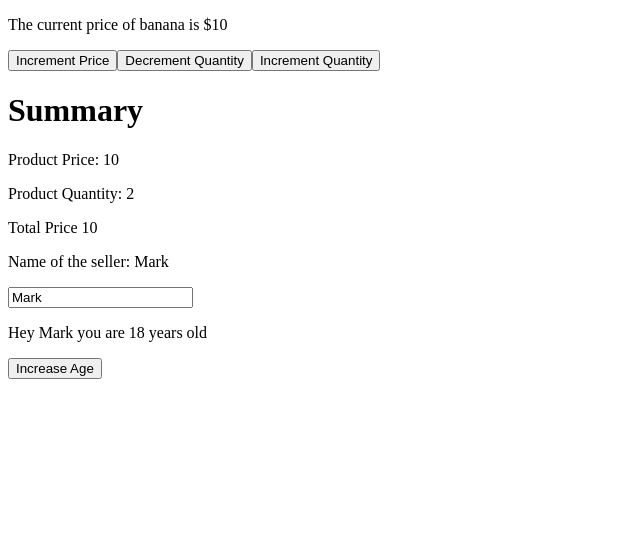
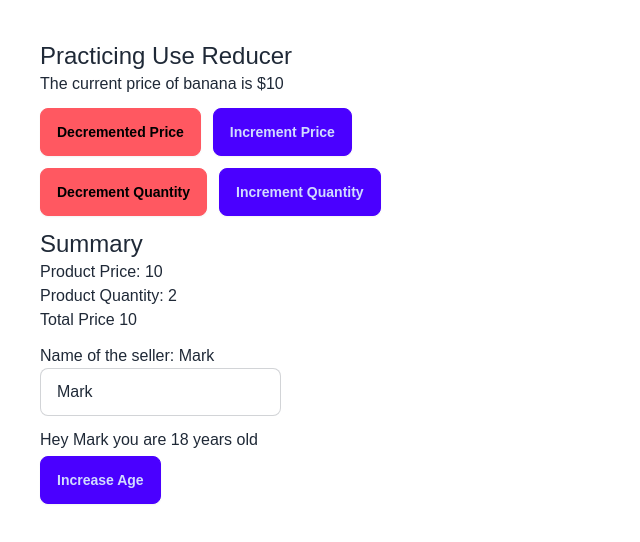
Before and after one commit to MarkMallari16/react-use-reducer, a React (Vite) app: page / in a window 1280 px wide. Shown: the top 542 px of the page, without its empty margins (0-640 px from the left). Built offline with nearby package versions, Linux system fonts and the light colour scheme; no server answers.

Commit message:
add some ui

```diff
--- a/package.json
+++ b/package.json
@@ -18,6 +18,7 @@
     "@types/react-dom": "^18.3.0",
     "@vitejs/plugin-react": "^4.3.1",
     "autoprefixer": "^10.4.19",
+    "daisyui": "^4.12.10",
     "eslint": "^8.57.0",
     "eslint-plugin-react": "^7.34.3",
     "eslint-plugin-react-hooks": "^4.6.2",
--- a/src/App.jsx
+++ b/src/App.jsx
@@ -4,13 +4,25 @@ import './App.css'
 import useFetch from './hooks/useFetch';
 function reducer(state, action) {
   switch (action.type) {
-    case "incremented_price":
-      const newPrice = Math.max(0, state.price + 1)
+    case "incremented_price": {
+      const newPrice = Math.max(1, state.price + 1)
       return {
         ...state,
         price: newPrice,
         totalPrice: newPrice * state.quantity
       }
+
+    }
+    case "decremented_price": {
+      const newPrice = Math.max(1, state.price - 1)
+      return {
+        ...state,
+        price: newPrice,
+        totalPrice: newPrice * state.quantity
+      }
+
+    }
+
     case "incremented_quantity": {
       const newQuantity = Math.max(0, state.quantity + 1);
       return {
@@ -53,6 +65,9 @@ function App() {
   const handleIncrementedPrice = () => {
     dispatch({ type: "incremented_price" })
   }
+  const handleDecrementedPrice = () => {
+    dispatch({ type: "decremented_price" })
+  }
   const handleIncrementedQuantity = () => {
     dispatch({ type: "incremented_quantity" })
   }
@@ -67,27 +82,35 @@ function App() {
   }
 
   return (
-    <>
+    <div className='h-screen p-10'>
+      <h1 className="text-2xl">Practicing Use Reducer</h1>
       <p>
         The current price of banana is ${state.price}
       </p>
-      <button onClick={handleIncrementedPrice}>Increment Price</button>
-      <button onClick={handleDecrementedQuantity}>Decrement Quantity</button>
-      <button onClick={handleIncrementedQuantity}>Increment Quantity</button>
-      <div>
-        <h1>Summary</h1>
+      <div className="flex gap-3 mt-3">
+        <button className='btn btn-error' onClick={handleDecrementedPrice}>Decremented Price</button>
+        <button className='btn btn-primary' onClick={handleIncrementedPrice}>Increment Price</button>
+      </div>
+      <div className='flex gap-3 mt-3'>
+        <button className='btn btn-error' onClick={handleDecrementedQuantity}>Decrement Quantity</button>
+        <button className='btn btn-primary' onClick={handleIncrementedQuantity}>Increment Quantity</button>
+      </div>
+      <div className='mt-3'>
+        <h1 className='text-2xl font-medium'>Summary</h1>
         <p>Product Price: {state.price}</p>
         <p>Product Quantity: {state.quantity}</p>
         <p>Total Price {state.totalPrice}</p>
 
       </div>
-
-
-      <p>Name of the seller: {state.sellerName}</p>
-      <input type="text" value={state.sellerName} onChange={handleSellerName} />
-      <p>Hey {state.sellerName} you are {state.age} years old</p>
-      <button onClick={handleAge}>Increase Age</button>
-    </>
+      <div>
+        <div className='my-3'>
+          <p>Name of the seller: {state.sellerName}</p>
+          <input className='input input-bordered' type="text" value={state.sellerName} onChange={handleSellerName} />
+        </div>
+        <p>Hey {state.sellerName} you are {state.age} years old</p>
+        <button className='btn btn-primary mt-1' onClick={handleAge} >Increase Age</button>
+      </div>
+    </div>
   )
 }
 
--- a/src/index.css
+++ b/src/index.css
@@ -0,0 +1,7 @@
+@tailwind base;
+@tailwind components;
+@tailwind utilities;
+@import url('https://fonts.googleapis.com/css2?family=Montserrat:ital,wght@0,100..900;1,100..900&family=Poppins:ital,wght@0,100;0,200;0,300;0,400;0,500;0,600;0,700;0,800;0,900;1,100;1,200;1,300;1,400;1,500;1,600;1,700;1,800;1,900&display=swap');
+* {
+    font-family: 'poppins', sans-serif;
+}
--- a/tailwind.config.js
+++ b/tailwind.config.js
@@ -1,8 +1,11 @@
 /** @type {import('tailwindcss').Config} */
 export default {
-  content: [],
+  content: [
+    "./index.html",
+    "./src/**/*.{js,ts,jsx,tsx}",
+  ],
   theme: {
     extend: {},
   },
-  plugins: [],
+  plugins: [require('daisyui')],
 }
```
Also changed, not shown: 1 other file (tests, documents, lock files or other folders).
